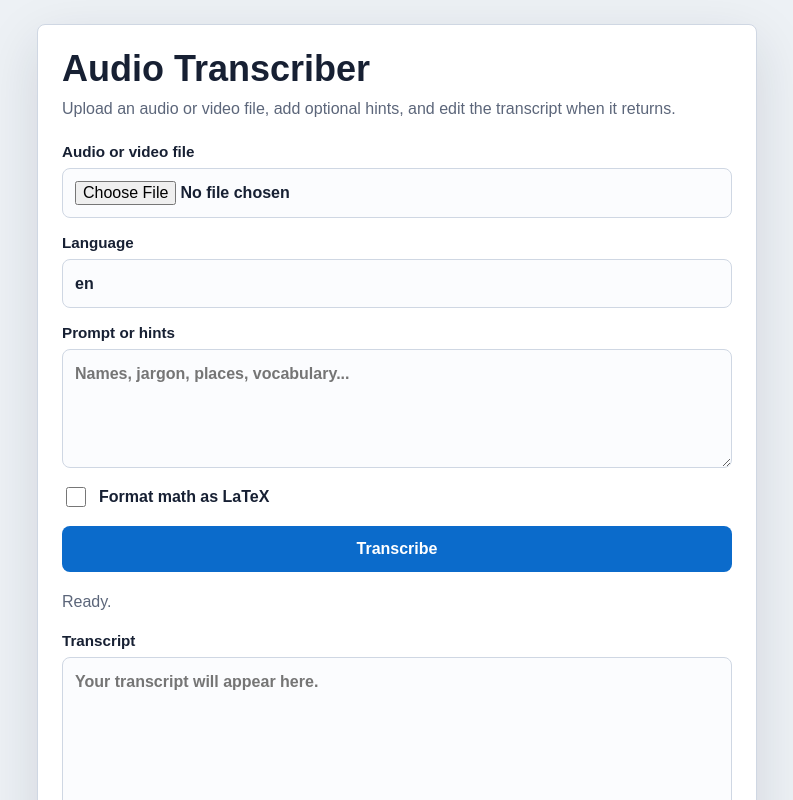
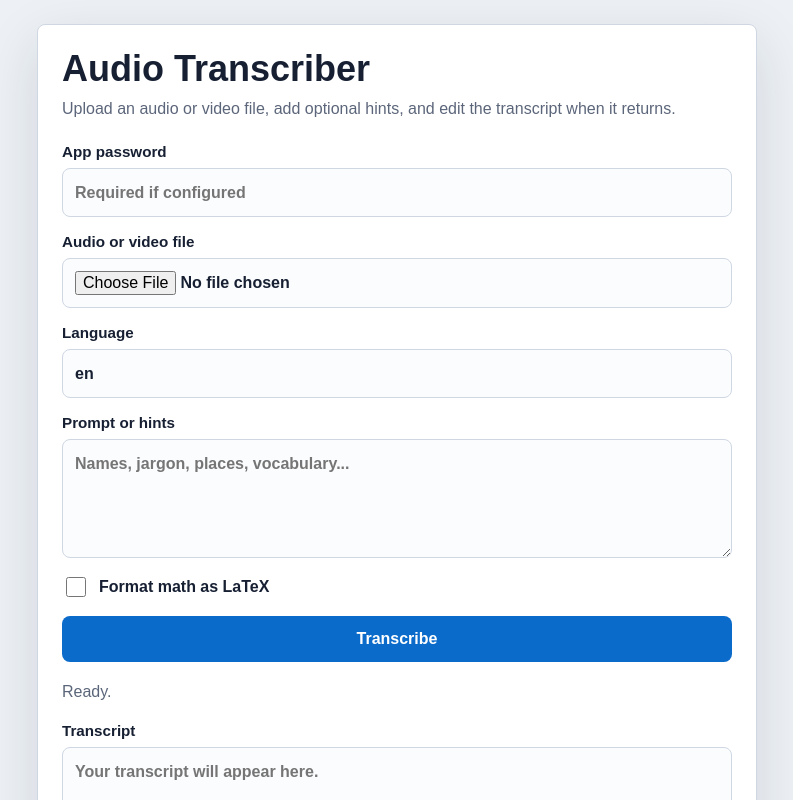
Before and after one commit to kevin-chase-claypool/transcription, a Next.js app: page / in a window 1280 px wide. Shown: the top 800 px of the page, without its empty margins (243-1036 px from the left). Built offline with nearby package versions, Linux system fonts and the light colour scheme.

Commit message:
Protect transcription endpoint with app password

```diff
--- a/app/api/transcribe/route.ts
+++ b/app/api/transcribe/route.ts
@@ -69,6 +69,7 @@ export async function POST(request: Request) {
     const languageValue = formData.get("language");
     const promptValue = formData.get("prompt");
     const formatMathValue = formData.get("formatMath");
+    const passwordValue = formData.get("password");
 
     if (!(upload instanceof File)) {
       return jsonError("Missing file upload.", 400);
@@ -92,6 +93,14 @@ export async function POST(request: Request) {
 
     if (!process.env.OPENAI_API_KEY) {
       return jsonError("Server is missing OPENAI_API_KEY.", 500);
+    }
+
+    if (process.env.NODE_ENV === "production" && !process.env.APP_PASSWORD) {
+      return jsonError("Server is missing APP_PASSWORD.", 500);
+    }
+
+    if (process.env.APP_PASSWORD && passwordValue !== process.env.APP_PASSWORD) {
+      return jsonError("Invalid app password.", 401);
     }
 
     const language =
--- a/app/page.tsx
+++ b/app/page.tsx
@@ -130,6 +130,7 @@ ${body}
 
 export default function Home() {
   const fileInputRef = useRef<HTMLInputElement>(null);
+  const [password, setPassword] = useState("");
   const [language, setLanguage] = useState("en");
   const [prompt, setPrompt] = useState("");
   const [formatMath, setFormatMath] = useState(false);
@@ -163,6 +164,7 @@ export default function Home() {
     try {
       const formData = new FormData();
       formData.append("file", file);
+      formData.append("password", password);
       formData.append("language", language.trim() || "en");
       formData.append("prompt", prompt.trim());
       formData.append("formatMath", String(formatMath));
@@ -286,6 +288,18 @@ export default function Home() {
 
         <form className="form" onSubmit={handleSubmit}>
           <label className="field">
+            <span>App password</span>
+            <input
+              type="password"
+              value={password}
+              onChange={(event) => setPassword(event.target.value)}
+              placeholder="Required if configured"
+              autoComplete="current-password"
+              disabled={isLoading}
+            />
+          </label>
+
+          <label className="field">
             <span>Audio or video file</span>
             <input
               ref={fileInputRef}
```
Also changed, not shown: 2 other files (tests, documents, lock files or other folders).
